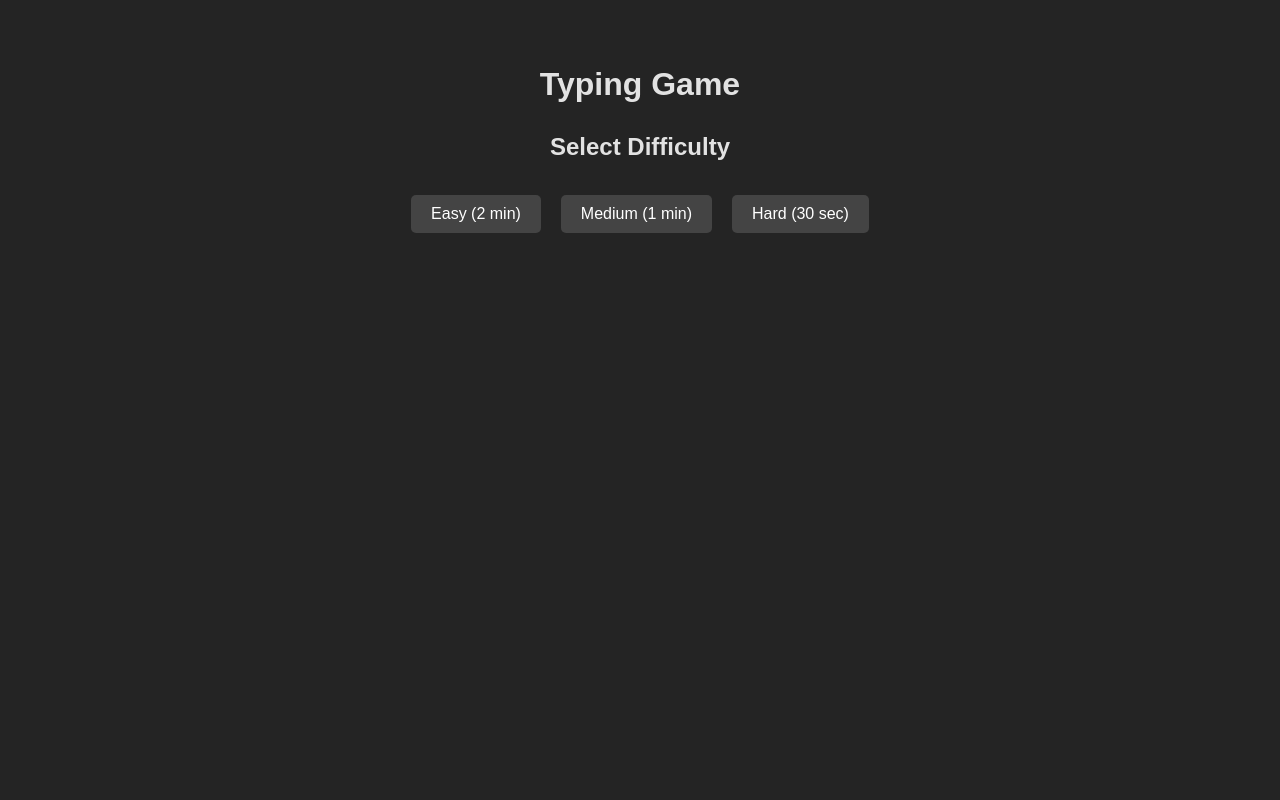
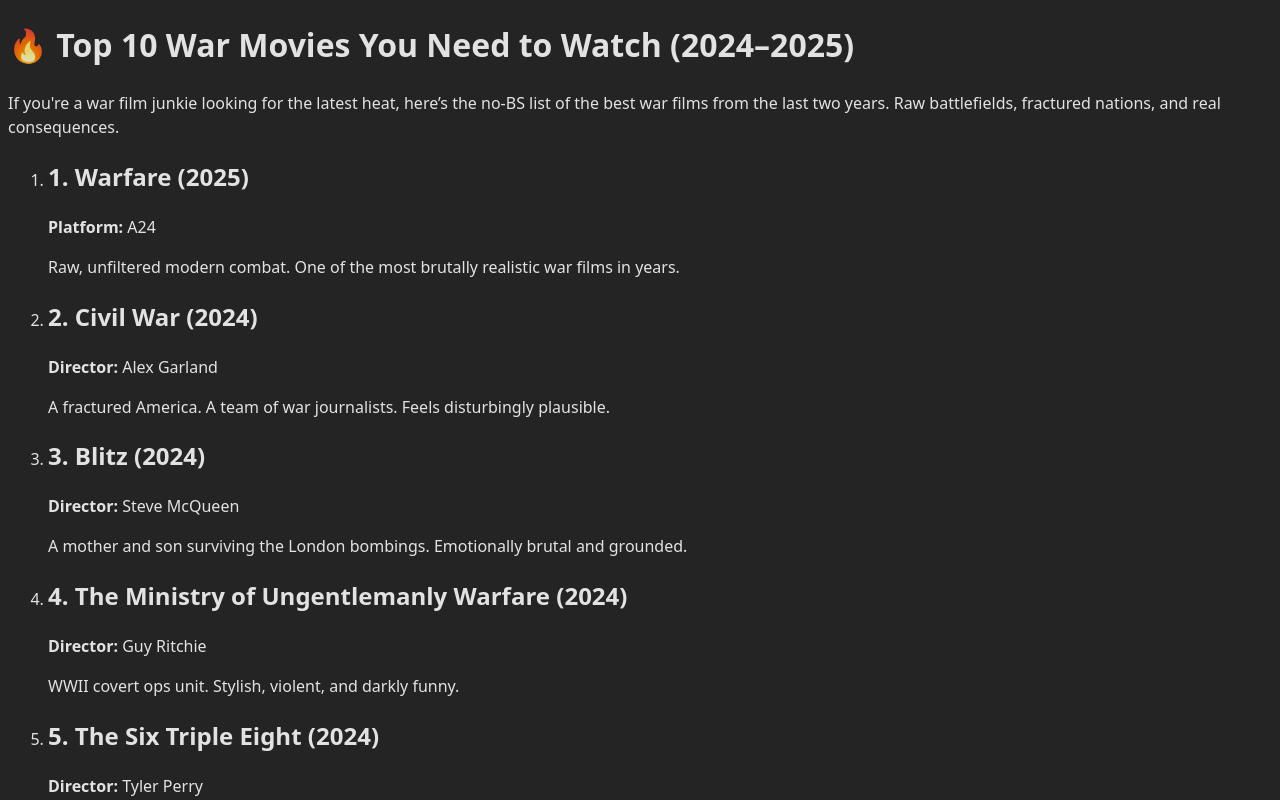
Before and after one commit to kofiarhin/kf-rt-alpha, a React (Vite) app: page / in a window 1280 px wide. Shown: the top 800 px of the page. Built offline with nearby package versions, Linux system fonts and the light colour scheme.

Commit message:
Update App.jsx

```diff
--- a/src/App.jsx
+++ b/src/App.jsx
@@ -1,303 +1,95 @@
-import React, { useState, useEffect, useRef } from 'react';
+import React from 'react';
 import './App.css';
-import sampleText from './textData';
 
-const difficulties = {
-  easy: 120,
-  medium: 60,
-  hard: 30
+const warMovies = [
+  {
+    title: 'Warfare',
+    year: 2025,
+    platform: 'A24',
+    description: 'Raw, unfiltered modern combat. One of the most brutally realistic war films in years.',
+  },
+  {
+    title: 'Civil War',
+    year: 2024,
+    director: 'Alex Garland',
+    description: 'A fractured America. A team of war journalists. Feels disturbingly plausible.',
+  },
+  {
+    title: 'Blitz',
+    year: 2024,
+    director: 'Steve McQueen',
+    description: 'A mother and son surviving the London bombings. Emotionally brutal and grounded.',
+  },
+  {
+    title: 'The Ministry of Ungentlemanly Warfare',
+    year: 2024,
+    director: 'Guy Ritchie',
+    description: 'WWII covert ops unit. Stylish, violent, and darkly funny.',
+  },
+  {
+    title: 'The Six Triple Eight',
+    year: 2024,
+    director: 'Tyler Perry',
+    description: 'All-Black, all-female WWII battalion. Long-overdue recognition.',
+  },
+  {
+    title: 'Sky Force',
+    year: 2025,
+    origin: 'India',
+    description: 'Akshay Kumar leads India’s first airstrike reenactment. High altitude and high tension.',
+  },
+  {
+    title: 'Uprising',
+    year: 2024,
+    origin: 'South Korea',
+    description: 'Japanese invasions of Korea. Brotherhood and betrayal at war’s edge.',
+  },
+  {
+    title: 'World War III',
+    year: 2025,
+    genre: 'Speculative',
+    description: 'A global conflict scenario with psychological and strategic depth.',
+  },
+  {
+    title: 'Valiant One',
+    year: 2025,
+    description: 'Behind enemy lines with one military unit. Tight, tense, and raw.',
+  },
+  {
+    title: 'Number 24',
+    year: 2025,
+    type: 'Biographical',
+    description: 'A soldier’s personal journey through war. Deep and character-driven.',
+  },
+];
+
+const App = () => {
+  return (
+    <div className="blog-container">
+      <h1>🔥 Top 10 War Movies You Need to Watch (2024–2025)</h1>
+      <p className="intro">
+        If you're a war film junkie looking for the latest heat, here’s the no-BS list of the best war films from
+        the last two years. Raw battlefields, fractured nations, and real consequences.
+      </p>
+      <ol className="movie-list">
+        {warMovies.map((movie, index) => (
+          <li key={index} className="movie-item">
+            <h2>{index + 1}. {movie.title} ({movie.year})</h2>
+            {movie.platform && <p><strong>Platform:</strong> {movie.platform}</p>}
+            {movie.director && <p><strong>Director:</strong> {movie.director}</p>}
+            {movie.origin && <p><strong>Origin:</strong> {movie.origin}</p>}
+            {movie.genre && <p><strong>Genre:</strong> {movie.genre}</p>}
+            {movie.type && <p><strong>Type:</strong> {movie.type}</p>}
+            <p>{movie.description}</p>
+          </li>
+        ))}
+      </ol>
+      <p className="outro">
+        Whether you want historical realism, dystopian chaos, or psychological intensity, this lineup has it covered.
+        Add them to your watchlist. Then thank me later.
+      </p>
+    </div>
+  );
 };
 
-const getRandomText = () => {
-  const count = 2 + Math.floor(Math.random() * 2); // 2 or 3 sentences
-  const shuffled = [...sampleText].sort(() => 0.5 - Math.random());
-  return shuffled.slice(0, count).join('. ') + '.';
-};
-
-function App() {
-  const [difficulty, setDifficulty] = useState(null);
-  const [totalTime, setTotalTime] = useState(0);
-  const [timeLeft, setTimeLeft] = useState(0);
-  const [targetText, setTargetText] = useState('');
-  const [wordList, setWordList] = useState([]);
-  const [typedWords, setTypedWords] = useState([]);
-  const [currentWordIndex, setCurrentWordIndex] = useState(0);
-  const [userInput, setUserInput] = useState('');
-  const [isStarted, setIsStarted] = useState(false);
-  const [isFinished, setIsFinished] = useState(false);
-  const [timerStarted, setTimerStarted] = useState(false);
-  const [finalWPM, setFinalWPM] = useState(0);
-  const [score, setScore] = useState(0);
-  const [isGameOver, setIsGameOver] = useState(false);
-  const [countdown, setCountdown] = useState(null);
-
-  const [bestWPM, setBestWPM] = useState(() => {
-    const stored = localStorage.getItem('bestWPM');
-    return stored ? JSON.parse(stored) : { easy: 0, medium: 0, hard: 0 };
-  });
-
-  const inputRef = useRef(null);
-  const timerRef = useRef(null);
-
-  useEffect(() => {
-    return () => clearInterval(timerRef.current);
-  }, []);
-
-  useEffect(() => {
-    if (isStarted && !isFinished && !isGameOver && countdown === null) {
-      inputRef.current?.focus();
-    }
-  }, [isStarted, isFinished, isGameOver, countdown]);
-
-  const handleDifficultySelect = (level) => {
-    const text = getRandomText();
-    const time = difficulties[level];
-    setDifficulty(level);
-    setTotalTime(time);
-    setTimeLeft(time);
-    setTargetText(text);
-    setWordList(text.split(' '));
-    setTypedWords([]);
-    setUserInput('');
-    setCurrentWordIndex(0);
-    setIsStarted(false);
-    setIsFinished(false);
-    setFinalWPM(0);
-    setTimerStarted(false);
-    setScore(0);
-    setIsGameOver(false);
-    setCountdown(3);
-    clearInterval(timerRef.current);
-
-    let i = 3;
-    const interval = setInterval(() => {
-      i--;
-      if (i === 0) {
-        clearInterval(interval);
-        setCountdown('GO!');
-        setTimeout(() => {
-          setCountdown(null);
-          setIsStarted(true);
-        }, 1000);
-      } else {
-        setCountdown(i);
-      }
-    }, 1000);
-  };
-
-  const startTimer = () => {
-    if (timerStarted) return;
-    setTimerStarted(true);
-    timerRef.current = setInterval(() => {
-      setTimeLeft(prev => {
-        if (prev <= 1) {
-          clearInterval(timerRef.current);
-          finishGame();
-          return 0;
-        }
-        return prev - 1;
-      });
-    }, 1000);
-  };
-
-  const handleChange = (e) => {
-    if (isFinished || isGameOver) return;
-
-    const value = e.target.value;
-    if (!timerStarted) startTimer();
-
-    const expected = wordList[currentWordIndex] || '';
-    const lastCharIndex = value.length - 1;
-    const lastCharTyped = value[lastCharIndex];
-    const expectedChar = expected[lastCharIndex];
-
-    if (lastCharTyped !== undefined) {
-      if (lastCharTyped === expectedChar) {
-        setScore(prev => prev + 1);
-      } else {
-        setScore(prev => {
-          const newScore = prev - 2;
-          if (newScore < 0) {
-            clearInterval(timerRef.current);
-            setIsGameOver(true);
-            setIsFinished(true);
-          }
-          return newScore;
-        });
-      }
-    }
-
-    if (value.endsWith(' ')) {
-      const typedWord = value.trim();
-      const isCorrect = typedWord === expected;
-
-      const updatedWords = [...typedWords, { typed: typedWord, correct: isCorrect }];
-      setTypedWords(updatedWords);
-      setUserInput('');
-      const nextIndex = currentWordIndex + 1;
-      setCurrentWordIndex(nextIndex);
-
-      if (nextIndex === wordList.length) {
-        clearInterval(timerRef.current);
-        finishGame(updatedWords);
-      }
-    } else {
-      setUserInput(value);
-    }
-  };
-
-  const finishGame = (finalWords = typedWords) => {
-    setIsFinished(true);
-    const correctWords = finalWords.filter(w => w.correct).length;
-    const usedTime = totalTime - timeLeft;
-    const wpm = Math.round((correctWords / usedTime) * 60);
-    setFinalWPM(wpm);
-
-    setBestWPM(prev => {
-      const updated = { ...prev };
-      if (wpm > prev[difficulty]) {
-        updated[difficulty] = wpm;
-        localStorage.setItem('bestWPM', JSON.stringify(updated));
-      }
-      return updated;
-    });
-  };
-
-  const formatTime = (seconds) => {
-    const m = Math.floor(seconds / 60).toString().padStart(2, '0');
-    const s = (seconds % 60).toString().padStart(2, '0');
-    return `${m}:${s}`;
-  };
-
-  const restartGame = () => {
-    handleDifficultySelect(difficulty);
-  };
-
-  const resetGame = () => {
-    clearInterval(timerRef.current);
-    setDifficulty(null);
-    setIsStarted(false);
-    setIsFinished(false);
-    setTypedWords([]);
-    setUserInput('');
-    setCurrentWordIndex(0);
-    setTimeLeft(0);
-    setTotalTime(0);
-    setFinalWPM(0);
-    setScore(0);
-    setIsGameOver(false);
-    setTimerStarted(false);
-    setCountdown(null);
-  };
-
-  const renderWordWithFeedback = (typed, expected) => {
-    return expected.split('').map((char, i) => {
-      let color = 'gray';
-      if (i < typed.length) {
-        color = typed[i] === char ? 'green' : 'red';
-      }
-      return (
-        <span key={i} style={{ color }}>
-          {char}
-        </span>
-      );
-    });
-  };
-
-  const renderWords = () => {
-    return wordList.map((word, i) => {
-      if (i < typedWords.length) {
-        const { typed } = typedWords[i];
-        return (
-          <span key={i} className="word typed">
-            {renderWordWithFeedback(typed, word)}{' '}
-          </span>
-        );
-      } else if (i === typedWords.length) {
-        return (
-          <span key={i} className="word current active-word">
-            {renderWordWithFeedback(userInput, word)}{' '}
-          </span>
-        );
-      } else {
-        return (
-          <span key={i} className="word">
-            {word}{' '}
-          </span>
-        );
-      }
-    });
-  };
-
-  return (
-    <div className="App">
-      <h1>Typing Game</h1>
-
-      {countdown !== null && (
-        <div className="countdown-overlay">
-          <div className="countdown-text">{countdown}</div>
-        </div>
-      )}
-
-      {isStarted && (
-        <div className="sticky-header">
-          <span>Time Left: {formatTime(timeLeft)}</span>
-          <span className="score">Score: {score}</span>
-          <span className="best-wpm">Best WPM ({difficulty}): {bestWPM[difficulty]}</span>
-        </div>
-      )}
-
-      {!isStarted && countdown === null && (
-        <div className="difficulty-select">
-          <h2>Select Difficulty</h2>
-          <button onClick={() => handleDifficultySelect('easy')}>Easy (2 min)</button>
-          <button onClick={() => handleDifficultySelect('medium')}>Medium (1 min)</button>
-          <button onClick={() => handleDifficultySelect('hard')}>Hard (30 sec)</button>
-        </div>
-      )}
-
-      {isStarted && (
-        <>
-          <div className="stats">
-            <p>WPM: {finalWPM}</p>
-          </div>
-
-          {isGameOver && (
-            <div className="game-over">
-              <h1>GAME OVER</h1>
-              <p>Your score dropped below 0.</p>
-            </div>
-          )}
-
-          <div className="prompt">{renderWords()}</div>
-          <input
-            ref={inputRef}
-            type="text"
-            value={userInput}
-            onChange={handleChange}
-            disabled={isFinished || isGameOver || countdown !== null}
-            autoComplete="off"
-          />
-
-          {isFinished && (
-            <div className="result">
-              <h3>Final WPM: {finalWPM}</h3>
-              <h3>Final Score: {score}</h3>
-              <h3>Best WPM ({difficulty}): {bestWPM[difficulty]}</h3>
-              <button onClick={restartGame}>Restart (Same Difficulty)</button>
-              <button onClick={resetGame}>Change Difficulty</button>
-            </div>
-          )}
-
-          {!isFinished && !isGameOver && (
-            <div className="quit-button">
-              <button onClick={resetGame}>Quit</button>
-            </div>
-          )}
-        </>
-      )}
-    </div>
-  );
-}
-
 export default App;
```
